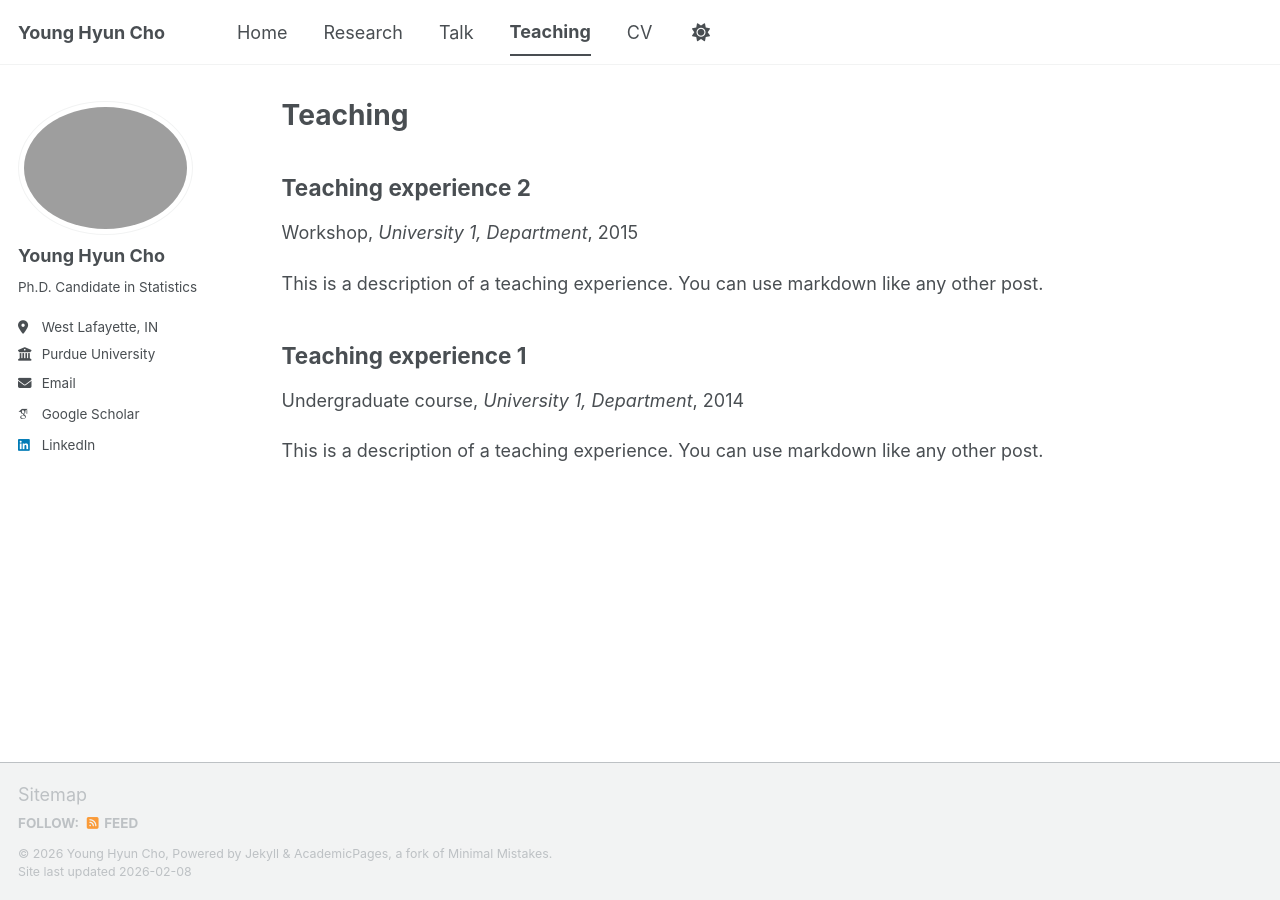
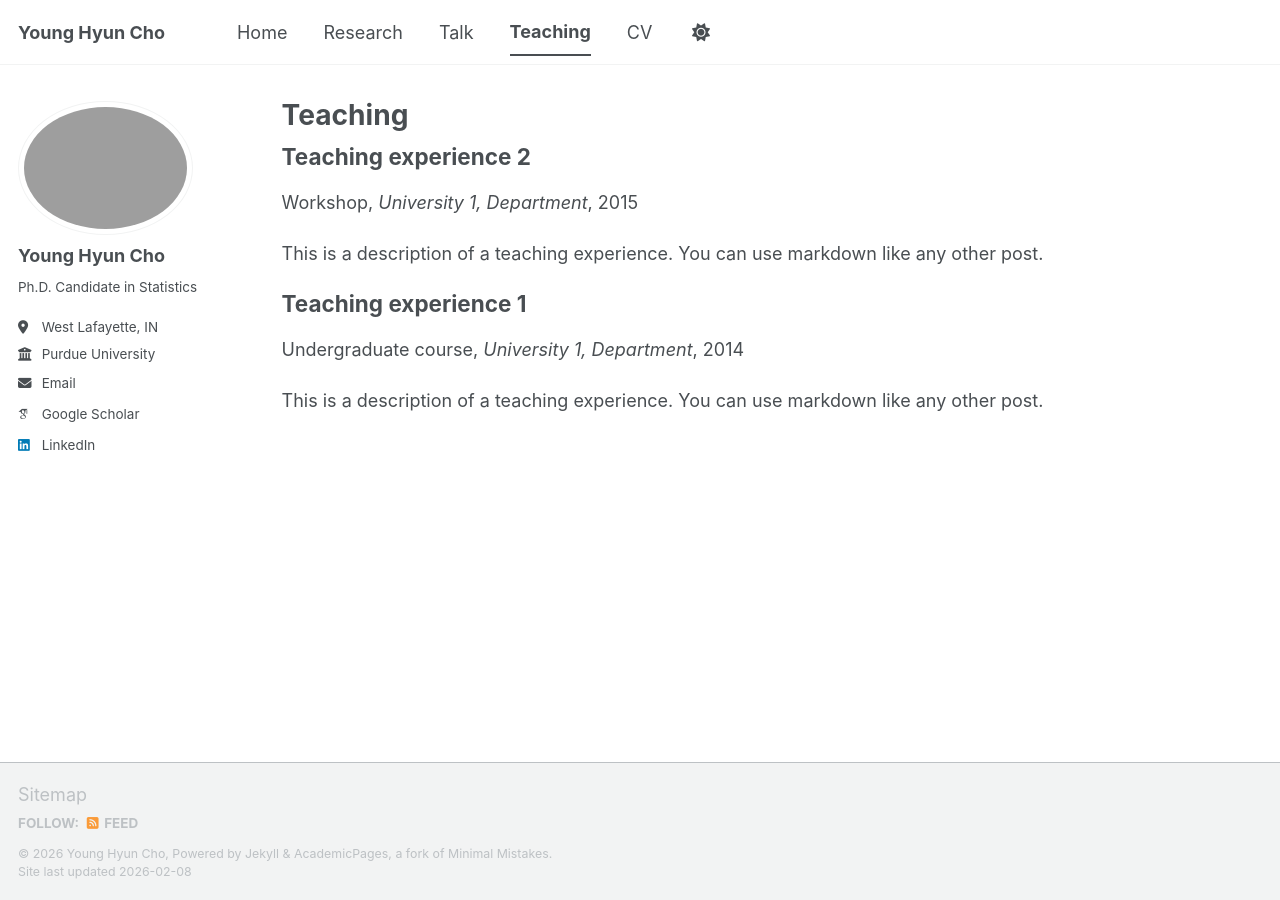
Before and after one commit to yhcho-stat/young, a Jekyll site: the page built from _pages/teaching.html, in a window 1280 px wide. Built offline with Jekyll 4.4.1, drawn with Linux system fonts in a browser that asks for light colours; some web fonts are replaced; a script bundle is joined from its source files by our own code; library files that are not in the unit come from our copies.

Commit message:
Update archive-single.html

```diff
--- a/_includes/archive-single.html
+++ b/_includes/archive-single.html
@@ -26,50 +26,37 @@
       </div>
     {% endif %}
 
-    <h2 class="archive__item-title" itemprop="headline">{{ title }}</h2>
+    <h2 class="archive__item-title" itemprop="headline" style="margin:0 0 0.12rem 0; line-height:1.25;">{{ title }}</h2>
 
     {% if post.collection == 'publications' and post.authors %}
-      <p class="pub-authors">{{ post.authors }}</p>
+      <p class="pub-authors" style="margin:0.02rem 0;">{{ post.authors }}</p>
     {% endif %}
 
     {% if post.read_time %}
-      <p class="page__meta">
-        <i class="fa fa-clock" aria-hidden="true"></i> {% include read-time.html %}
-      </p>
+      <p class="page__meta"><i class="fa fa-clock" aria-hidden="true"></i> {% include read-time.html %}</p>
     {% endif %}
 
     {% if post.collection == 'teaching' %}
       <p>{{ post.type }}, <i>{{ post.venue }}</i>, {{ post.date | default: "1900-01-01" | date: "%Y" }}</p>
     {% elsif post.collection == 'publications' %}
       {% if post.pub_status == "published" %}
-        <p class="pub-venue"><i>{{ post.venue }}</i>{% if post.date %}, {{ post.date | date: "%Y" }}{% endif %}</p>
+        <p class="pub-venue" style="margin:0.02rem 0; color:#666;"><i>{{ post.venue }}</i>{% if post.date %}, {{ post.date | date: "%Y" }}{% endif %}</p>
       {% else %}
-        <p class="pub-venue">{{ post.venue }}</p>
+        <p class="pub-venue" style="margin:0.02rem 0; color:#666;">{{ post.venue }}</p>
       {% endif %}
       {% if post.award %}
-        <p class="pub-award">{{ post.award }}</p>
+        <p class="pub-award" style="display:inline-block; margin-top:0.18rem; padding:0.08rem 0.5rem; border-radius:999px; background:#eaf3ff; color:#0b4f8a; font-weight:700; font-size:0.82rem;">
+          {{ post.award }}
+        </p>
       {% endif %}
     {% elsif post.date %}
-      <p class="page__date">
-        <strong>
-          <i class="fa fa-fw fa-calendar" aria-hidden="true"></i>
-          {{ site.data.ui-text[site.locale].date_label | default: "Published:" }}
-        </strong>
-        <time datetime="{{ post.date | default: "1900-01-01" | date_to_xmlschema }}">
-          {{ post.date | default: "1900-01-01" | date: "%B %d, %Y" }}
-        </time>
-      </p>
+      <p class="page__date"><strong><i class="fa fa-fw fa-calendar" aria-hidden="true"></i> {{ site.data.ui-text[site.locale].date_label | default: "Published:" }}</strong> <time datetime="{{ post.date | default: "1900-01-01" | date_to_xmlschema }}">{{ post.date | default: "1900-01-01" | date: "%B %d, %Y" }}</time></p>
     {% endif %}
 
     {% if post.excerpt and site.read_more != 'enabled' %}
-      <p class="archive__item-excerpt" itemprop="description">
-        {{ post.excerpt | markdownify }}
-      </p>
+      <p class="archive__item-excerpt" itemprop="description">{{ post.excerpt | markdownify }}</p>
     {% elsif post.excerpt and site.read_more == 'enabled' %}
-      <p class="archive__item-excerpt" itemprop="description">
-        {{ post.excerpt | markdownify | remove: '<p>' | remove: '</p>' }}
-        <strong><a href="{{ base_path }}{{ post.url }}" rel="permalink">Read more</a></strong>
-      </p>
+      <p class="archive__item-excerpt" itemprop="description">{{ post.excerpt | markdownify | remove: '<p>' | remove: '</p>' }} <strong><a href="{{ base_path }}{{ post.url }}" rel="permalink">Read more</a></strong></p>
     {% endif %}
   </article>
 </div>
```
